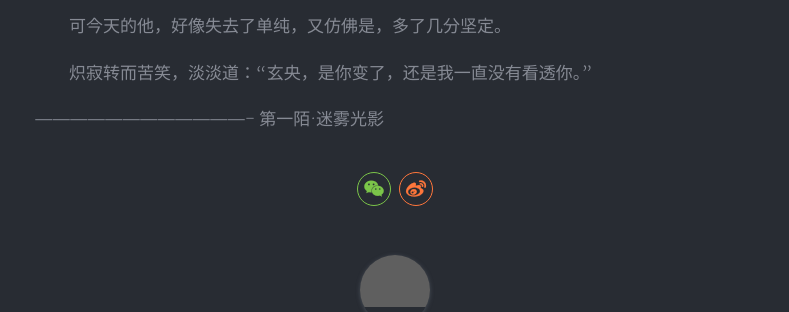
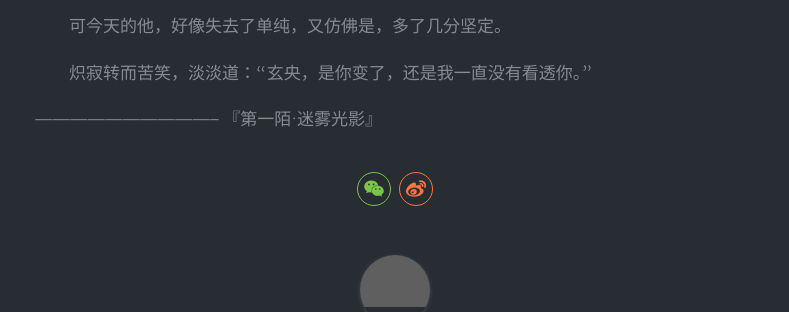
Before and after one commit to flora715/flora715.github.io, a Jekyll site: the page built from _posts/2020-01-27-冥界重生.md, in a window 1280 px wide and 900 px high, scrolled down 28390 px. Shown: the part 151-463 px from the top of the window, without its empty margins (245-1034 px from the left). Built offline with Jekyll 4.4.1, drawn with Linux system fonts in a browser that asks for light colours; nearby versions of some CDN libraries; a style sheet for code colours, icons or effects is not loaded; grey boxes are pictures that could not be loaded.

```diff
--- a/_posts/2020-01-27-冥界重生.md
+++ b/_posts/2020-01-27-冥界重生.md
@@ -853,4 +853,4 @@ tags: renascence&
 　　炽寂转而苦笑，淡淡道：“玄央，是你变了，还是我一直没有看透你。”
 
 
-------------------------------------- 第一陌·迷雾光影
+-------------------------------- 『第一陌·迷雾光影』
```
